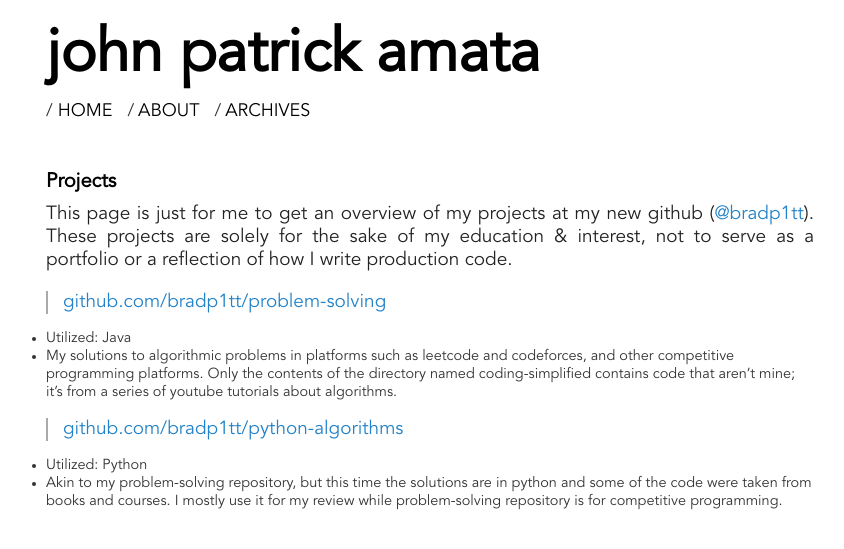
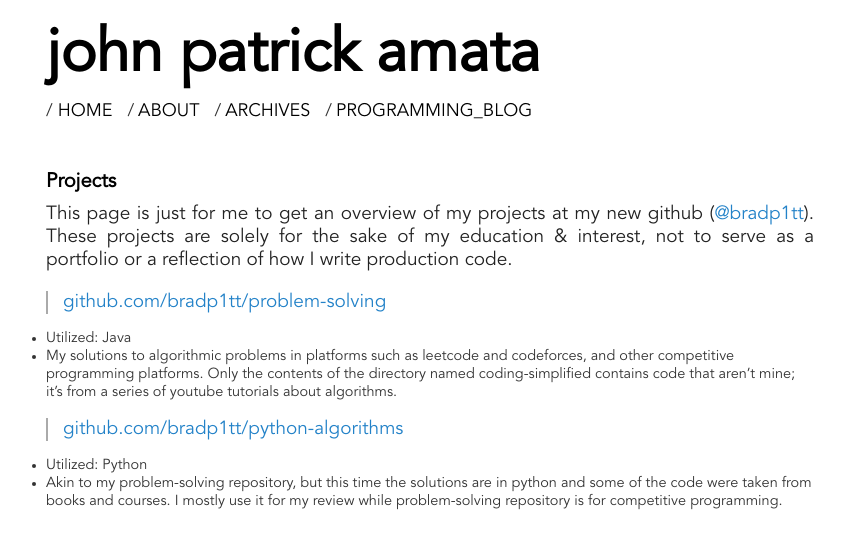
Before and after one commit to jpamata/jpamata.github.io, a Jekyll site: the page built from projects.md, in a window 1280 px wide. Shown: the top 549 px of the page, without its empty margins (210-1054 px from the left). Built offline with Jekyll 4.4.1, drawn with Linux system fonts in a browser that asks for light colours.

Commit message:
Update header.html

```diff
--- a/_includes/header.html
+++ b/_includes/header.html
@@ -5,7 +5,8 @@
         <!--Change the  URL here if working on an absolute domain-->
         <li>/ <a href="http://johnamata.com/">Home</a> / </li>
         <li><a href="http://johnamata.com/about">About</a> / </li>
-        <li><a href="{{ "/archives" | prepend: site.url }}">Archives</a> <span class="u-separate"></span></li>
+        <li><a href="{{ "/archives" | prepend: site.url }}">Archives</a> / </li>
+        <li><a href="https://bradp1tt.github.io/">Programming_Blog</a> <span class="u-separate"></span></li>
         <!--- <li><a href="https://johnamata.com/projects">Projects</a> / </li> -->
         <!-- <li><a href="https://johnpatrickamata.blogspot.com/">COMPSCI-BLOG</a></li> -->
 
```
